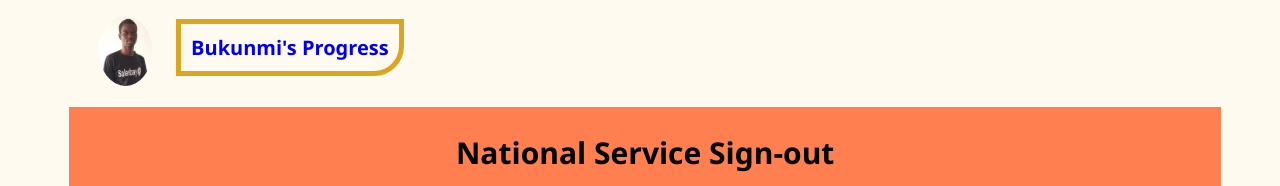
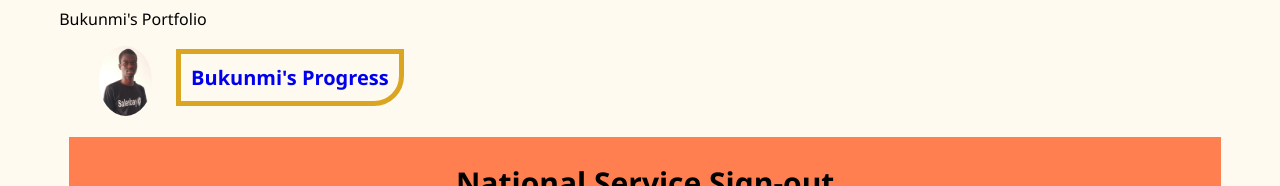
Before and after one commit to Engrbukem/engrbukem.github.io, a plain HTML site: page Art.html in a window 1280 px wide. Shown: the top 186 px of the page. Drawn offline with nearby package versions, Linux system fonts and the light colour scheme; a script that the page names is missing; files whose address does not match are found by name.

Commit message:
Update Art.html

```diff
--- a/Art.html
+++ b/Art.html
@@ -8,6 +8,7 @@
     <link rel="stylesheet" type="text/css" media="screen" href="art.css" />
     <!-- <link href="./style.css" type="text/css" rel="stylesheet"> -->
     <script src="main.js"></script>
+    <header>Bukunmi's Portfolio</header>
 </head>
 <body>
     <ul class="logo">
```
